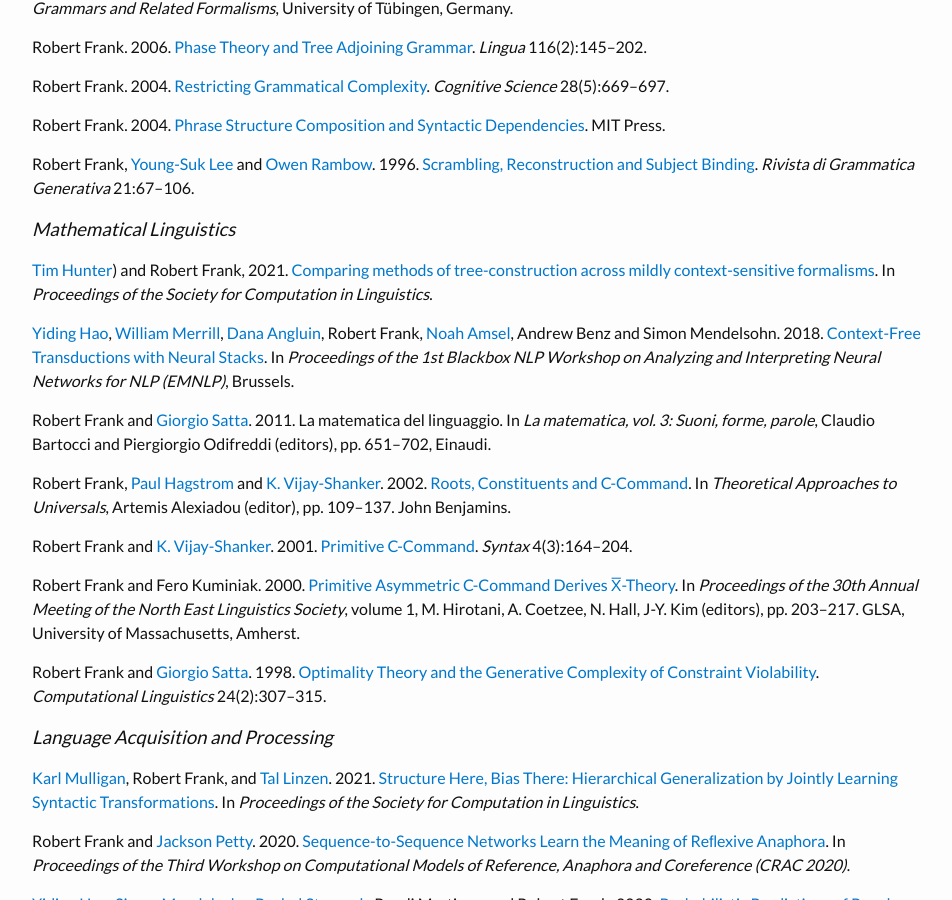
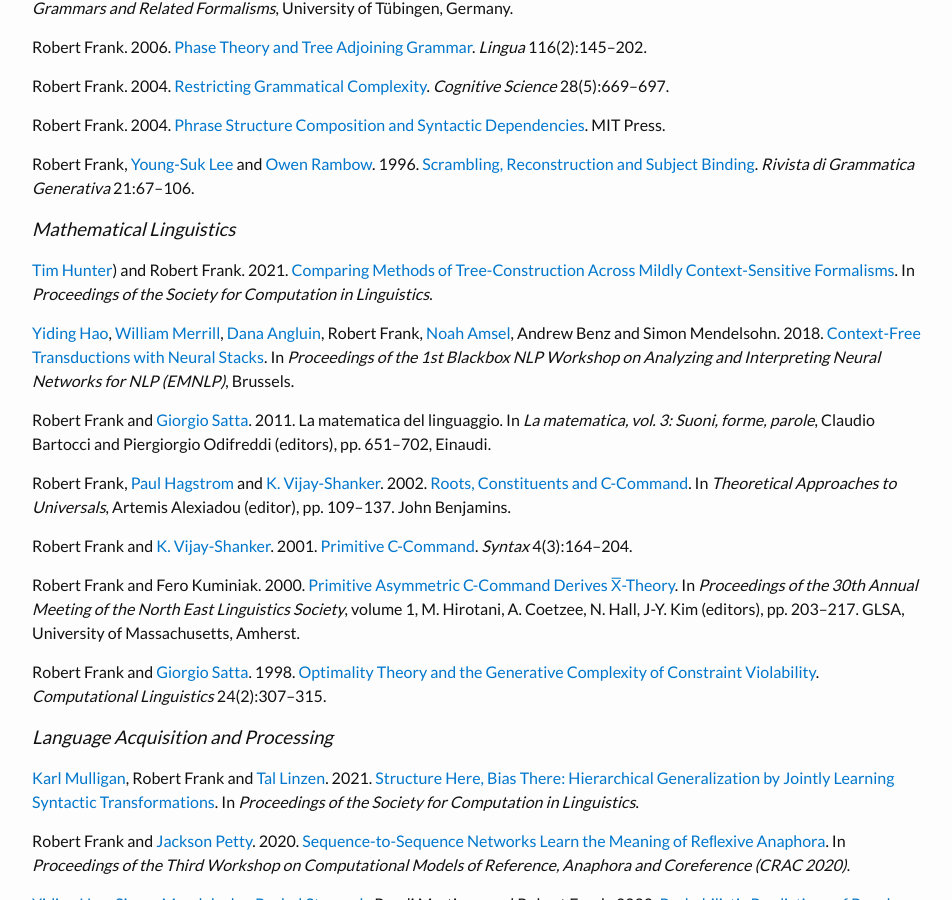
Before and after one commit to bobfrank1/bobfrank1.github.io, a Jekyll site: the page built from publications.md, in a window 1280 px wide and 900 px high, scrolled down 673 px. Shown: the whole window, without its empty margins (163-1115 px from the left). Built offline with Jekyll 4.4.1, drawn with Linux system fonts in a browser that asks for light colours; some web fonts are replaced.

Commit message:
SCiL papers

```diff
--- a/publications.md
+++ b/publications.md
@@ -30,7 +30,7 @@
 
 ### Mathematical Linguistics
 
-[Tim Hunter](http://linguistics.ucla.edu/people/hunter/)) and Robert Frank, 2021. [Comparing methods of tree-construction across mildly context-sensitive formalisms](https://scholarworks.umass.edu/scil/vol4/iss1/36). In *Proceedings of the Society for Computation in Linguistics*.
+[Tim Hunter](http://linguistics.ucla.edu/people/hunter/)) and Robert Frank. 2021. [Comparing Methods of Tree-Construction Across Mildly Context-Sensitive Formalisms](https://scholarworks.umass.edu/scil/vol4/iss1/36). In *Proceedings of the Society for Computation in Linguistics*.
 
 [Yiding Hao](https://www.notaphonologist.com),  [William Merrill](https://viking-sudo-rm.github.io), [Dana Angluin](https://cpsc.yale.edu/people/dana-angluin), Robert Frank, [Noah Amsel](https://www.linkedin.com/in/noah-amsel/), Andrew Benz and Simon Mendelsohn. 2018. [Context-Free Transductions with Neural Stacks](https://arxiv.org/pdf/1809.02836.pdf). In *Proceedings of the 1st Blackbox NLP Workshop on Analyzing and Interpreting Neural Networks for NLP (EMNLP)*, Brussels.
 
@@ -46,7 +46,7 @@
 
 ### Language Acquisition and Processing
 
-[Karl Mulligan](https://karlmulligan.github.io), Robert Frank, and [Tal Linzen](http://tallinzen.net). 2021. [Structure Here, Bias There: Hierarchical Generalization by Jointly Learning Syntactic Transformations](https://scholarworks.umass.edu/scil/vol4/iss1/13). In *Proceedings of the Society for Computation in Linguistics*.
+[Karl Mulligan](https://karlmulligan.github.io), Robert Frank and [Tal Linzen](http://tallinzen.net). 2021. [Structure Here, Bias There: Hierarchical Generalization by Jointly Learning Syntactic Transformations](https://scholarworks.umass.edu/scil/vol4/iss1/13). In *Proceedings of the Society for Computation in Linguistics*.
 
 Robert Frank and [Jackson Petty](https://jacksonpetty.org). 2020. [Sequence-to-Sequence Networks Learn the Meaning of Reﬂexive Anaphora](hhttps://arxiv.org/abs/2011.00682). In *Proceedings of the Third Workshop on Computational Models of Reference, Anaphora and Coreference (CRAC 2020)*.
 
```
